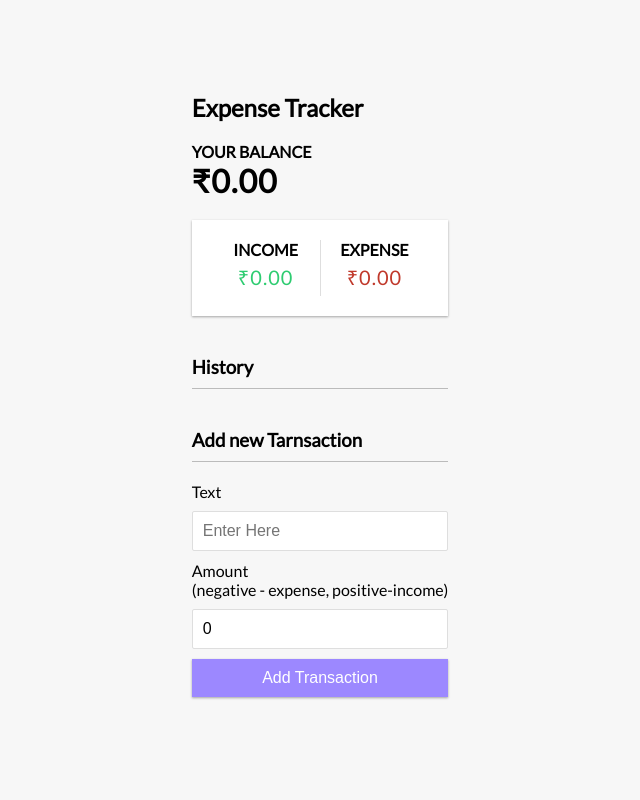
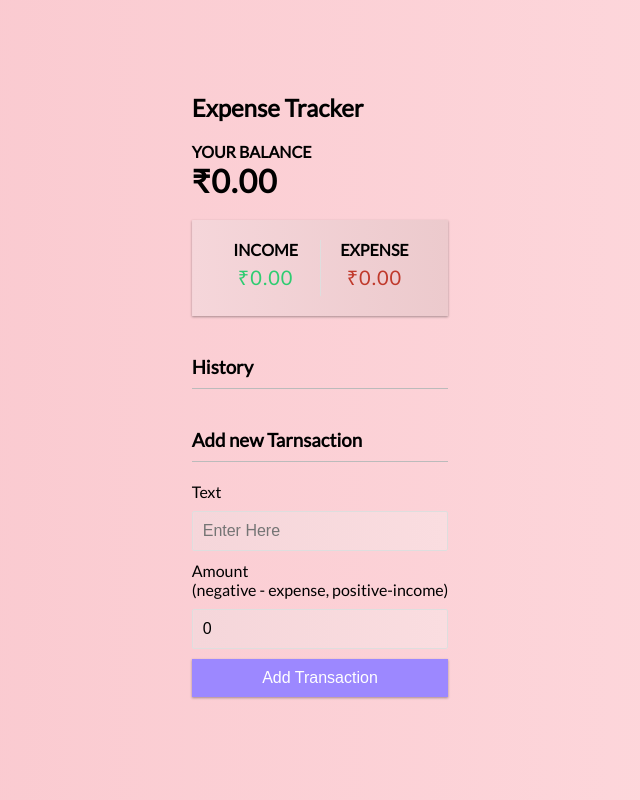
Before and after one commit to Abhishek-Sumn/budget_calculator, a React (Create React App) app: page / in a window 1280 px wide. Shown: the whole page, without its empty margins (320-960 px from the left). Built offline with nearby package versions, Linux system fonts and the light colour scheme.

Commit message:
added gradient

```diff
--- a/src/App.css
+++ b/src/App.css
@@ -2,6 +2,20 @@
 
 :root {
   --box-shadow: 0 1px 3px rgba(0, 0, 0, 0.12), 0 1px 2px rgba(0, 0, 0, 0.24);
+
+  --gradient: linear-gradient(90deg,
+      #ee9ca7,
+      #ffdde1);
+
+  --gradient2: linear-gradient(90deg,
+      #f5d6da,
+      #eccacd);
+
+  --gradient3: linear-gradient(90deg,
+      #f5d6da,
+      #fadde0);
+
+
 }
 
 * {
@@ -17,6 +31,24 @@ body {
   min-height: 100vh;
   margin: 0;
   font-family: 'Lato', sans-serif;
+
+  background-size: 300%;
+  background-image: var(--gradient);
+  animation: bg-animation 15s infinite;
+}
+
+@keyframes bg-animation {
+  0% {
+    background-position: left
+  }
+
+  50% {
+    background-position: right
+  }
+
+  100% {
+    background-position: left
+  }
 }
 
 .container {
@@ -47,6 +79,9 @@ h4 {
   display: flex;
   justify-content: space-between;
   margin: 20px 0;
+
+  background-image: var(--gradient2);
+  animation: bg-animation 5s infinite;
 }
 
 .inc-exp-container>div {
@@ -109,6 +144,8 @@ input[type='number'] {
   list-style-type: none;
   padding: 0;
   margin-bottom: 40px;
+
+
 }
 
 .list li {
@@ -120,6 +157,9 @@ input[type='number'] {
   position: relative;
   padding: 10px;
   margin: 10px 0;
+
+  background-image: var(--gradient2);
+  animation: bg-animation 5s infinite;
 }
 
 .list li.plus {
@@ -150,6 +190,12 @@ input[type='number'] {
   opacity: 1;
 }
 
+
+.inputt {
+  background-image: var(--gradient3);
+  animation: bg-animation 5s infinite;
+}
+
 @media (max-width: 320px) {
   .container {
     width: 300px;
--- a/src/components/AddTransaction.js
+++ b/src/components/AddTransaction.js
@@ -32,7 +32,7 @@ export const AddTransaction = () => {
 
                     <label htmlFor="text">Text</label>
 
-                    <input type="text" value={text}
+                    <input className='inputt' type="text" value={text}
                         onChange={(event) => setText(event.target.value)}
                         placeholder='Enter Here' />
 
@@ -50,7 +50,7 @@ export const AddTransaction = () => {
                     </label>
 
 
-                    <input type="number"
+                    <input className='inputt' type="number"
                         value={amount}
                         onChange={(event) => setAmount(event.target.value)} placeholder='Enter Rupees' />
 
```
